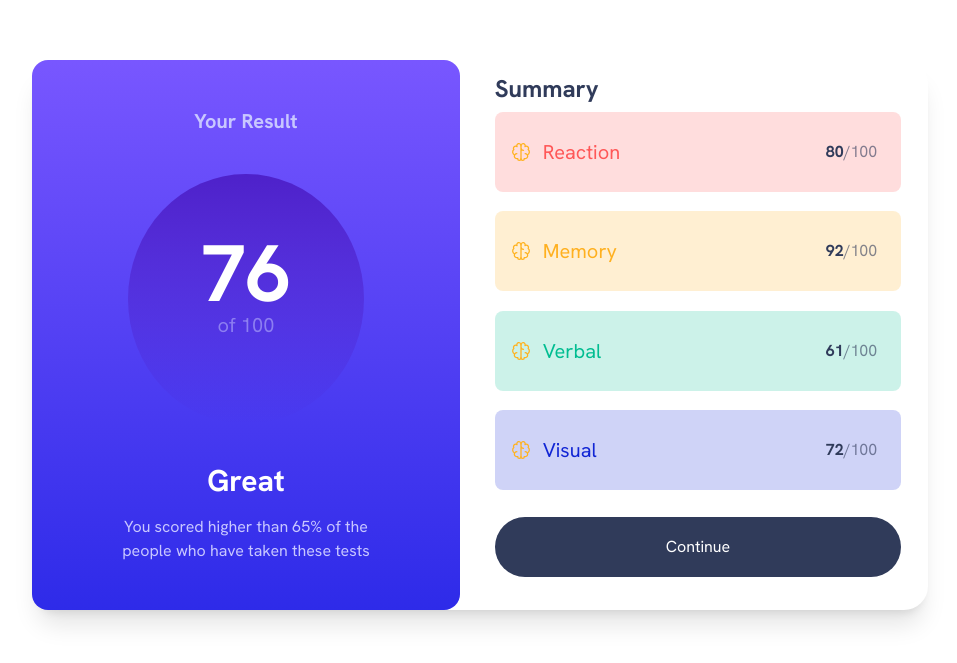
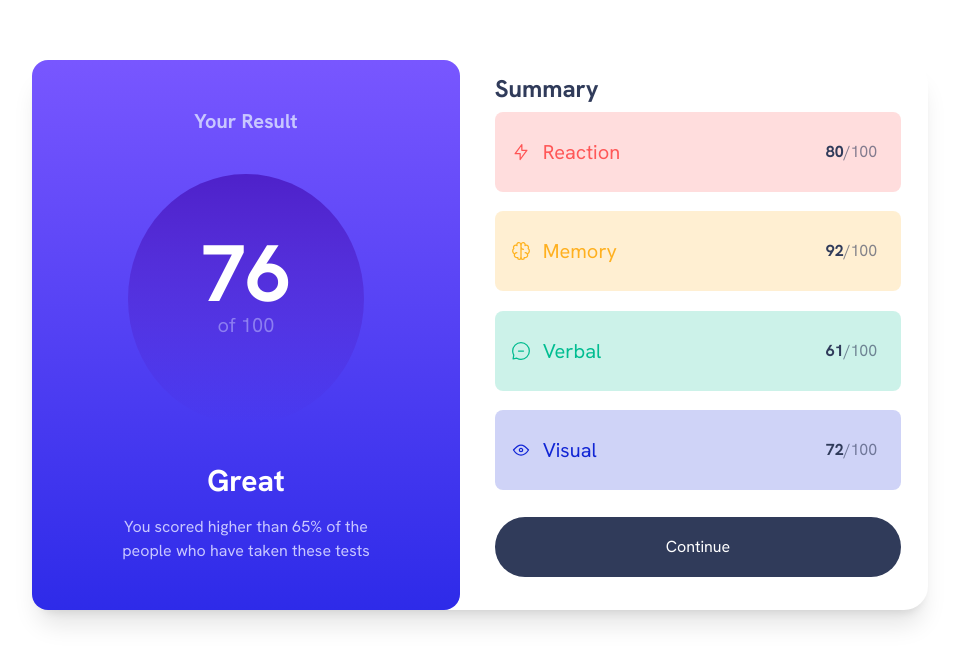
Before and after one commit to Maobugichi/result-summary, a React (Vite) app: page / in a window 1280 px wide. Shown: the part 105-768 px from the top of the page, without its empty margins (160-1117 px from the left). Built offline with nearby package versions, Linux system fonts and the light colour scheme.

Commit message:
adjust image filepath2

```diff
--- a/src/components/Card.jsx
+++ b/src/components/Card.jsx
@@ -1,7 +1,7 @@
 import ResultCard from "./Result";
 import { useState } from "react";
 import Summary from "./Summary";
-import  data  from "/data.json";
+
 export default function Card() {
 const [useScore, setUseScore] = useState(0)
  function setScore(value) {
--- a/src/components/Summary.jsx
+++ b/src/components/Summary.jsx
@@ -1,4 +1,4 @@
-import data from "../../data.json";
+import data from "../data.json";
 import img from "../../assets1/images/icon-memory.svg"
 
 export default function Summary({width,height, mobileWidth,mobileHeight}) {
@@ -35,7 +35,7 @@ export default function Summary({width,height, mobileWidth,mobileHeight}) {
         <>
          <div className={`font-custom bg-${backgroundColor} flex h-[60px] xl:h-[80px] justify-between items-center rounded-lg `}>
           <div className="flex items-center ml-4 gap-3">
-           <img src={img} alt="icon" />
+           <img src={icon} alt="icon" />
             <p className={`text-xl text-${color}`}>{category}</p>
             <img src="" alt="" />
           </div>
--- a/data.json
+++ b/src/data.json
@@ -9,7 +9,7 @@
   {
     "category": "Memory",
     "score": 92,
-    "icon": "/result-summary/assets1/images/icon-memory.svg",
+    "icon": "../../assets1/images/icon-memory.svg",
     "color": "orangeyYellow",
     "backgroundColor": "orangeyYellowAlpha"
   },
```
